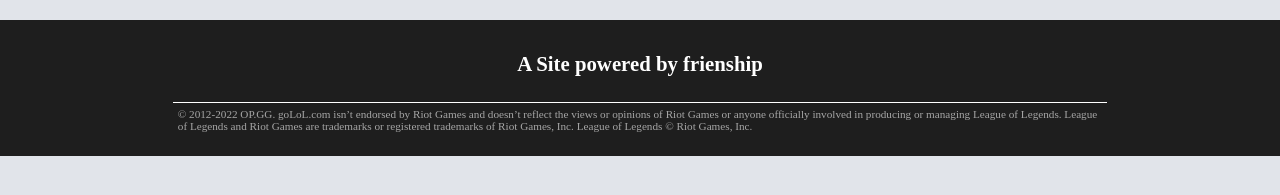
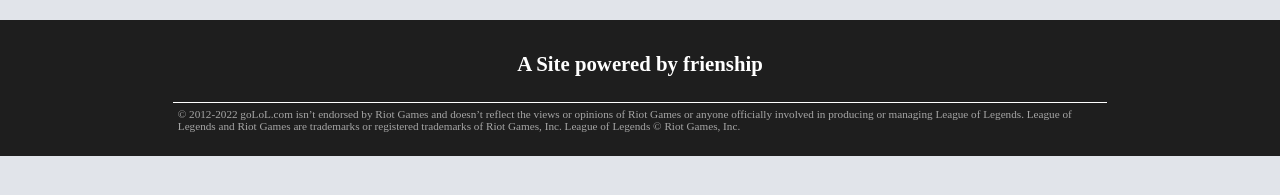
Before and after one commit to Loukade/Projet-Lol, a PHP site: page / in a window 1280 px wide. Shown: the part 600-795 px from the top of the page. Run offline with PHP 8.4, Linux system fonts and the light colour scheme; some web fonts are replaced.

Commit message:
changement texte footer

```diff
--- a/application/vues/permanentes/footer.php
+++ b/application/vues/permanentes/footer.php
@@ -1,7 +1,7 @@
 
 <footer>
     <h2>A Site powered by frienship</h2>
-    <p class="footer_copiright">© 2012-2022 OP.GG. goLoL.com isn’t endorsed by Riot Games and doesn’t reflect the views or opinions of Riot Games or anyone officially involved in producing or managing League of Legends. League of Legends and Riot Games are trademarks or registered trademarks of Riot Games, Inc. League of Legends © Riot Games, Inc.</p>
+    <p class="footer_copiright">© 2012-2022 goLoL.com isn’t endorsed by Riot Games and doesn’t reflect the views or opinions of Riot Games or anyone officially involved in producing or managing League of Legends. League of Legends and Riot Games are trademarks or registered trademarks of Riot Games, Inc. League of Legends © Riot Games, Inc.</p>
 </footer>
 
 </html>
```
